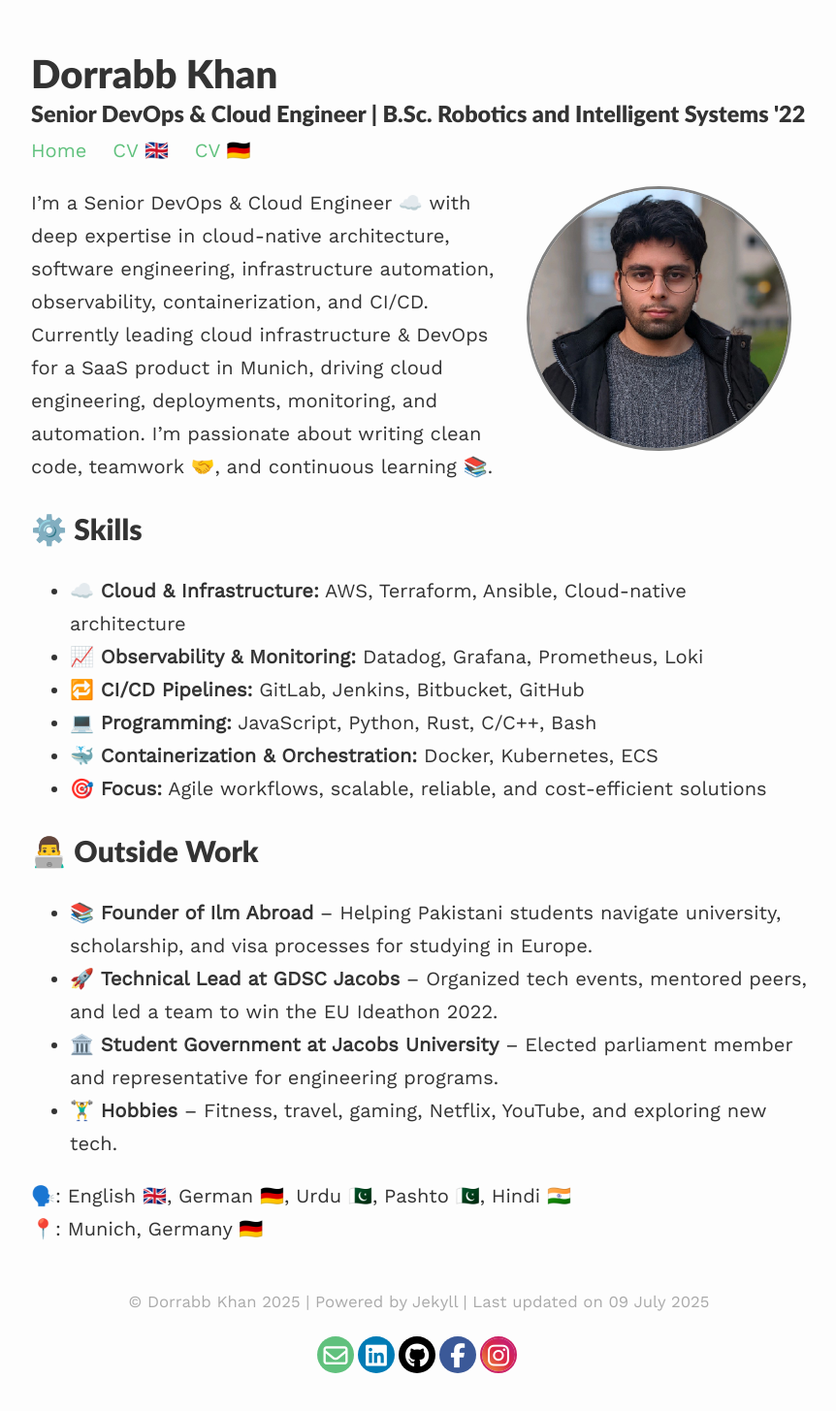
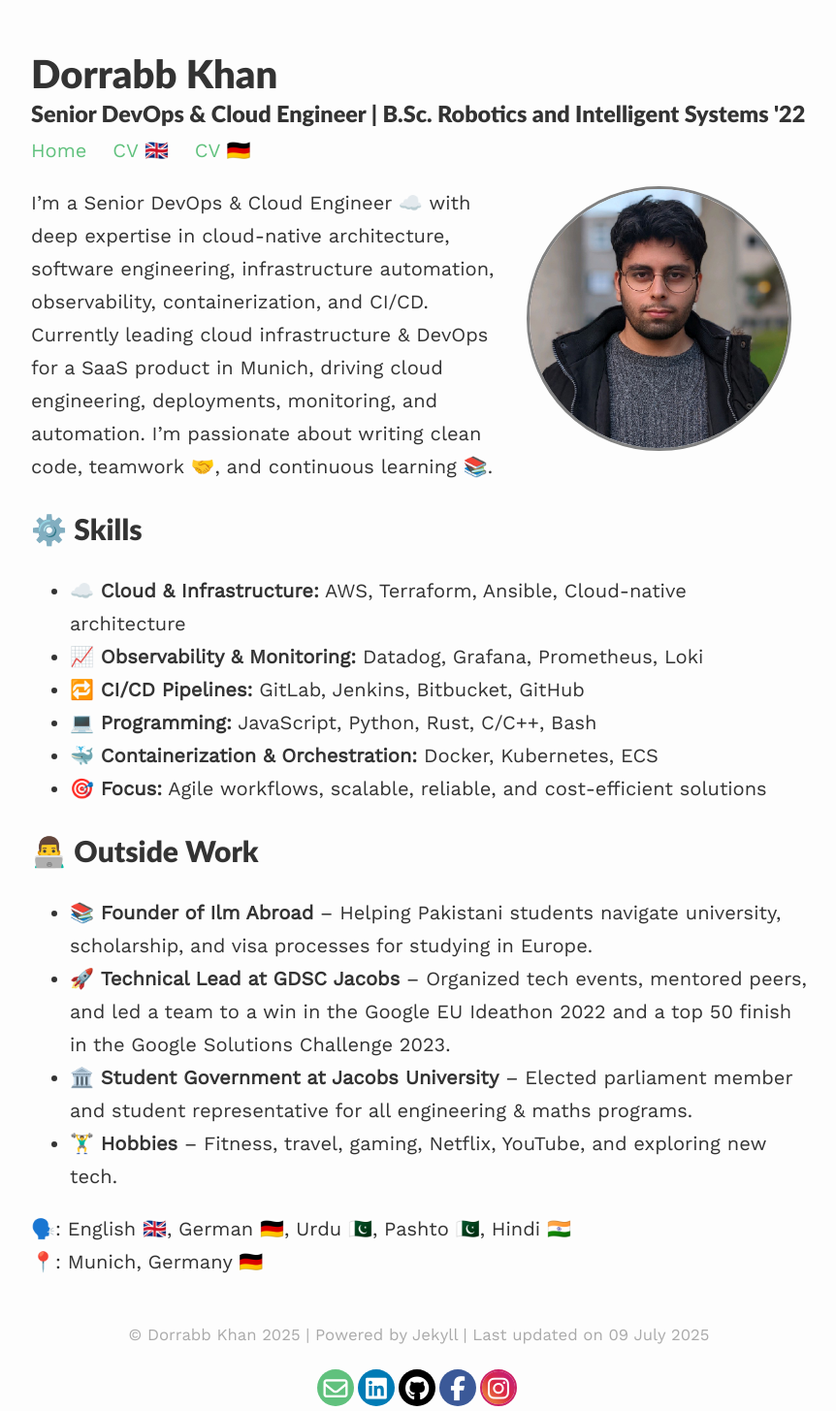
Before and after one commit to dorrabbkhan/dorrabbkhan.github.io, a Jekyll site: the page built from index.md, in a window 1280 px wide. Shown: the whole page at 97% size, without its empty margins (208-1070 px from the left). Built offline with Jekyll 4.4.1, drawn with Linux system fonts in a browser that asks for light colours; before the commit the page ends 1421 px from its top, so only the background shows below that.

Commit message:
Update outside work description

```diff
--- a/index.md
+++ b/index.md
@@ -21,8 +21,8 @@ I’m a Senior DevOps & Cloud Engineer ☁️ with deep expertise in cloud-nativ
 ## 👨‍💻 Outside Work
 
 - 📚 **Founder of Ilm Abroad** – Helping Pakistani students navigate university, scholarship, and visa processes for studying in Europe.
-- 🚀 **Technical Lead at GDSC Jacobs** – Organized tech events, mentored peers, and led a team to win the EU Ideathon 2022.
-- 🏛️ **Student Government at Jacobs University** – Elected parliament member and representative for engineering programs.
+- 🚀 **Technical Lead at GDSC Jacobs** – Organized tech events, mentored peers, and led a team to a win in the Google EU Ideathon 2022 and a top 50 finish in the Google Solutions Challenge 2023.
+- 🏛️ **Student Government at Jacobs University** – Elected parliament member and student representative for all engineering & maths programs.
 - 🏋️‍♂️ **Hobbies** – Fitness, travel, gaming, Netflix, YouTube, and exploring new tech.
 
 🗣️: English 🇬🇧, German 🇩🇪, Urdu 🇵🇰, Pashto 🇵🇰, Hindi 🇮🇳
```
